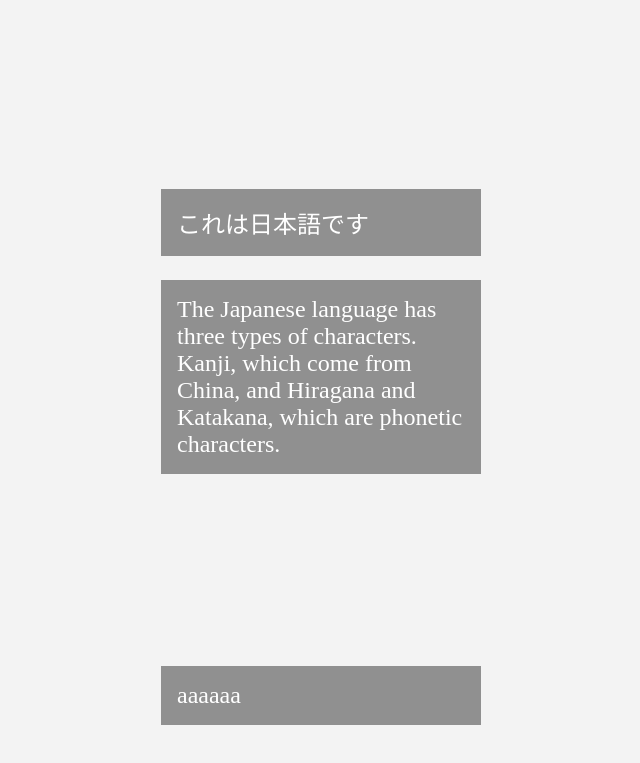
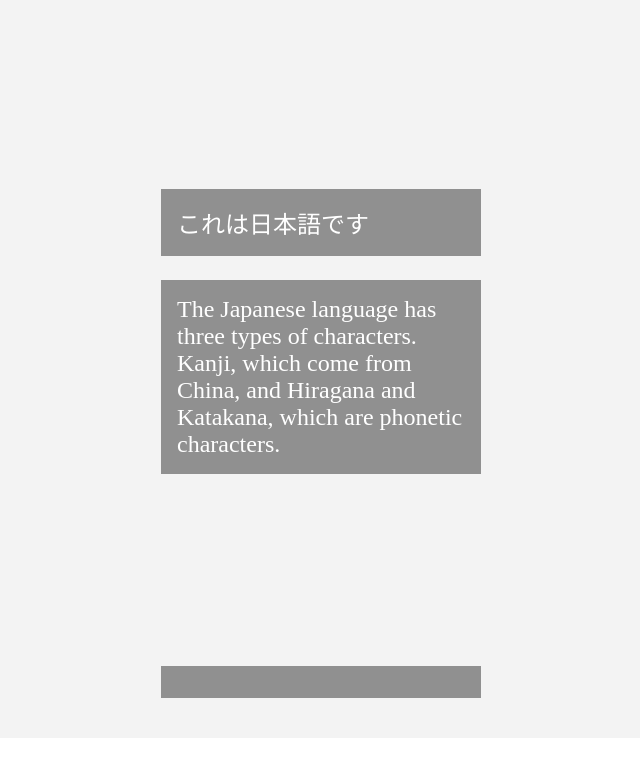
Before and after one commit to sho-miyasaka/scrollama-homework, a plain HTML site: page index.html in a window 1280 px wide. Shown: the part 1956-2719 px from the top of the page, without its empty margins (319-959 px from the left). Drawn offline with nearby package versions, Linux system fonts and the light colour scheme; a script that the page names is missing.

Commit message:
Update index.html

```diff
--- a/index.html
+++ b/index.html
@@ -115,7 +115,7 @@
           </div>
 
           <div class="step" data-step="5" data-color="white" data-image="url('images/wat-arun-temple-twilight-bangkok-thailand.jpg')">
-            <p>aaaaaa</p>
+            <p></p>
           </div>
         </article>
       </section>
```
